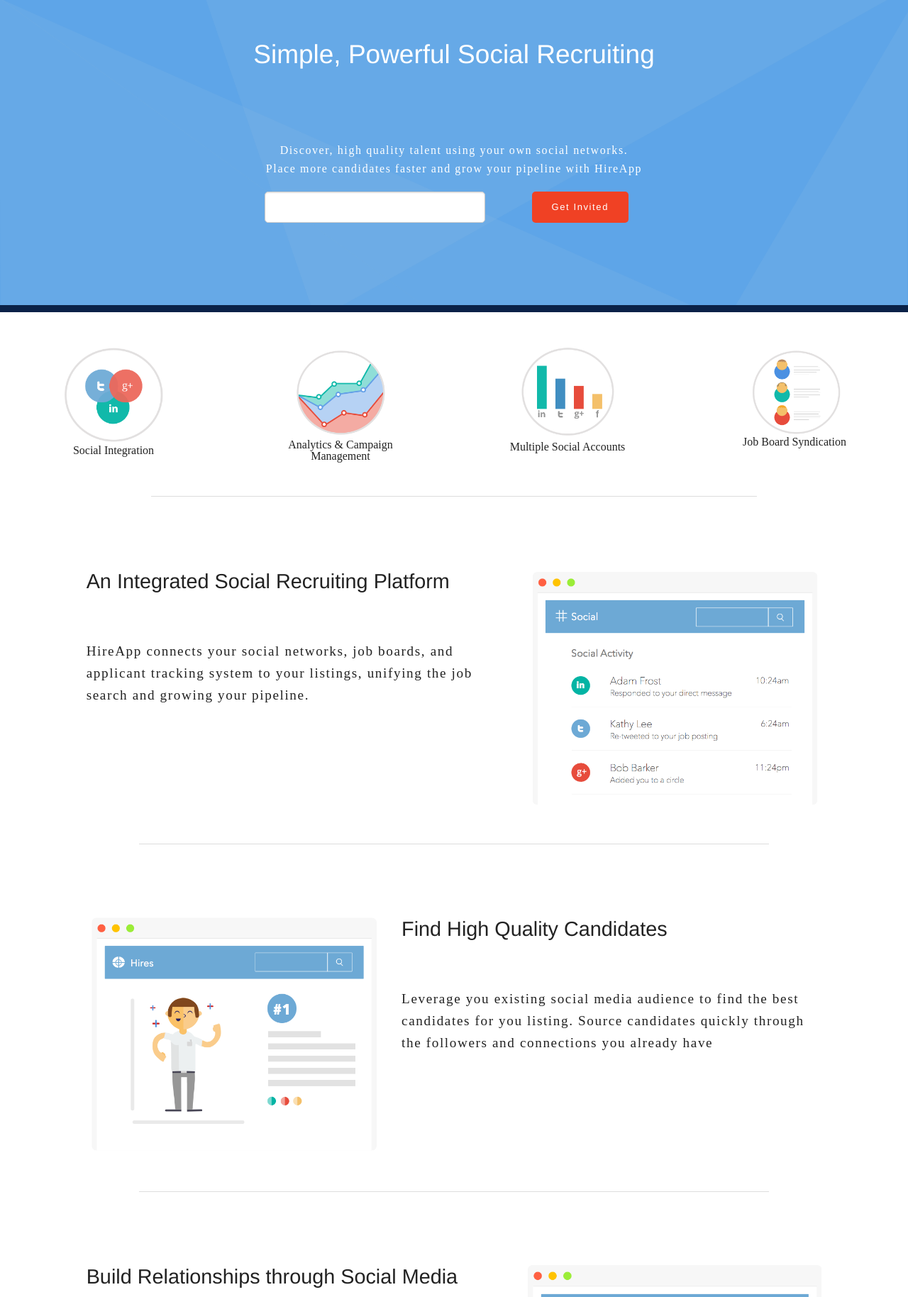
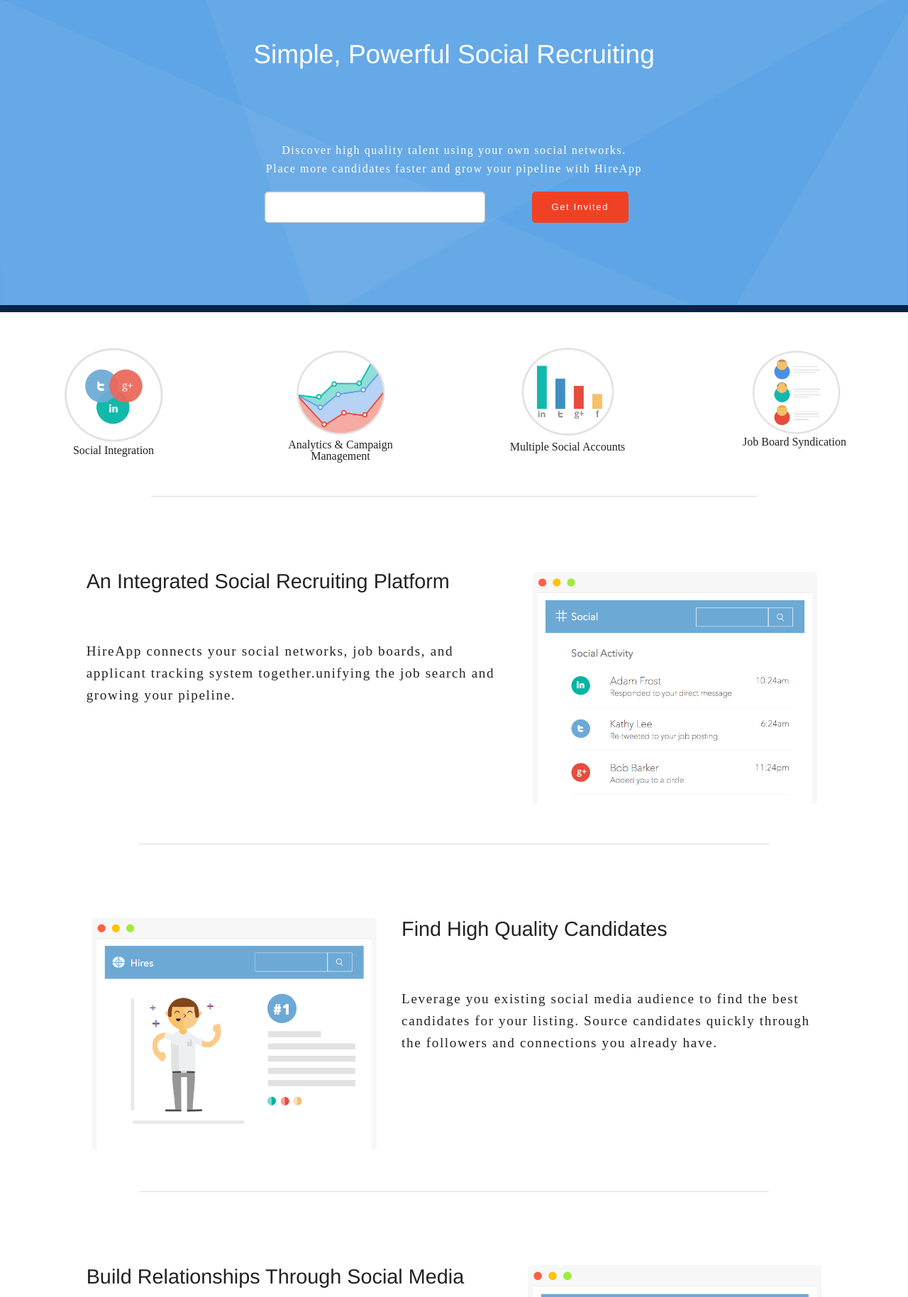
Before and after one commit to egrueter-dev/AuBonPain, a Django app: page / in a window 1280 px wide. Shown: the part 64-1892 px from the top of the page at 71% size. Run offline with Django 3.2, Linux system fonts and the light colour scheme; parts of the project's set-up code (start-up, migrations or seed data) failed here and were passed over.

Commit message:
Updated copy on homepage

```diff
--- a/static/templates/home_beta.html
+++ b/static/templates/home_beta.html
@@ -6,7 +6,7 @@
 <div class="fullwidth text-center header-signup-form">
     <h2 class="white page-title">Simple, Powerful Social Recruiting</h2>
     <div class="clearfix extramargin"></div>
-    <p class="white">Discover, high quality talent using your own social networks.  <br/>Place more candidates faster and grow your pipeline with HireApp</p>
+    <p class="white">Discover high quality talent using your own social networks.  <br/>Place more candidates faster and grow your pipeline with HireApp</p>
     <form class="remove-labels large-10 large-offset-1 invitation_form" method="post">{% csrf_token %}
         <div class="large-6 large-offset-3">
             <div class="hide thanks_for_submitting white"><p>Thanks for signing up!</p></div>
@@ -53,7 +53,7 @@
 <div class="clearfix extramargin"></div>
     <div class="large-7 columns">
         <h5 class="title">An Integrated Social Recruiting Platform</h5>
-        <p>HireApp connects your social networks, job boards, and applicant tracking system to your listings, unifying the job search and growing your pipeline.</p>
+        <p>HireApp connects your social networks, job boards, and applicant tracking system together.unifying the job search and growing your pipeline.</p>
     </div>
     <div class="large-5 columns">
         <img class="fullwidth" src="{{ STATIC_URL}}images/Social.png" />
@@ -67,13 +67,13 @@
     </div>
     <div class="large-7 columns">
         <h5 class="title">Find High Quality Candidates</h5>
-        <p>Leverage you existing social media audience to find the best candidates for you listing.  Source candidates quickly through the followers and connections you already have</p>
+        <p>Leverage you existing social media audience to find the best candidates for your listing.  Source candidates quickly through the followers and connections you already have.</p>
     </div>
     <div class="clearfix extramargin"></div>
     <hr class="large-10 large-offset-1 extramargin"/>
         <div class="clearfix extramargin"></div>
     <div class="large-7 columns">
-        <h5 class="title">Build Relationships through Social Media</h5>
+        <h5 class="title">Build Relationships Through Social Media</h5>
         <p>Top recruiters know there's more to finding that perfect candidate than blasting out job notifications.  HireApp gives you the power to nurture prospects and grow your contact list using your follower base.</p>
     </div>
 
```
